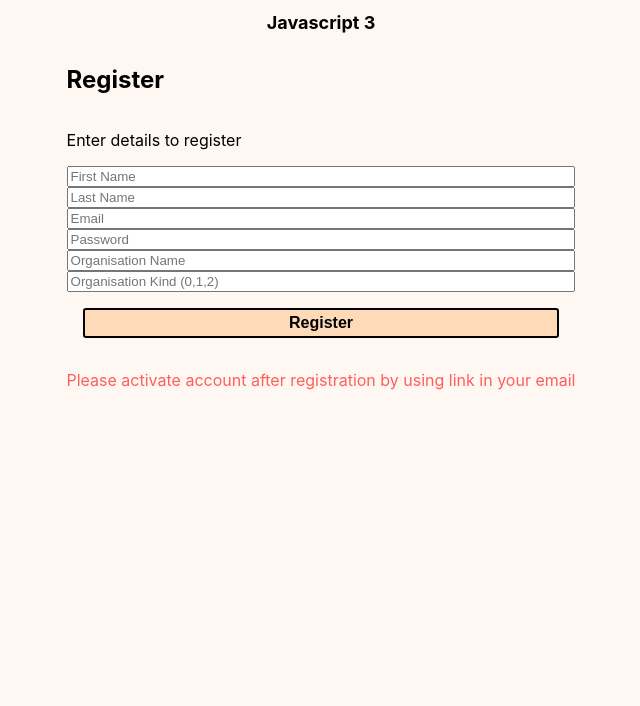
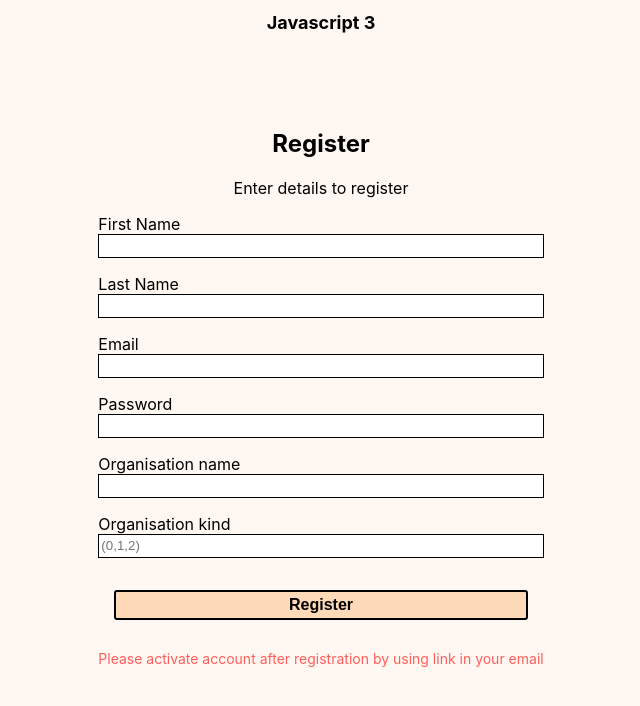
Before and after one commit to hannesdottir/js-lesson-business, a React (Create React App) app: page / in a window 1280 px wide. Shown: the top 706 px of the page, without its empty margins (319-959 px from the left). Built offline with nearby package versions, Linux system fonts and the light colour scheme.

Commit message:
add header and fix files

```diff
--- a/src/components/CreateCustomer.jsx
+++ b/src/components/CreateCustomer.jsx
@@ -25,7 +25,12 @@ const Input = styled.input`
   border: solid 1px black;
 `;
 
-export default function CreateCustomer() {
+const CreateCustomerForm = styled.form`
+  display: flex;
+  flex-direction: column;
+`;
+
+export default function CreateCustomer({ getCustomerList }) {
   const [customerName, setCustomerName] = useState("");
   const [customerOrgNr, setCustomerOrgNr] = useState("");
   const [customerVatNr, setCustomerVatNr] = useState("");
@@ -54,7 +59,17 @@ export default function CreateCustomer() {
       .createCustomer(payload)
       .then((res) => res.json())
       .then((data) => {
-        //TODO ::::::::::::: När användaren har skapat kunden ska kundlistan laddas om från back-end
+        setCustomerName("");
+        setCustomerOrgNr("");
+        setCustomerVatNr("");
+        setCustomerReference("");
+        setCustomerPaymentTerm("");
+        setCustomerWebsite("");
+        setCustomerEmail("");
+        setCustomerPhoneNr("");
+
+        //refresh customer list
+        getCustomerList();
         history.push("/home");
       });
   }
@@ -62,56 +77,67 @@ export default function CreateCustomer() {
   return (
     <div>
       <CreateCustomerStyle>
+        <CreateCustomerForm>
           <h2>Create a new customer</h2>
           <label>Customer name</label>
           <Input
             type="text"
             value={customerName}
             onChange={(e) => setCustomerName(e.target.value)}
+            required
           />
           <label>Organisation number</label>
           <Input
             type="number"
+            placeholder="[0,1,2]"
             value={customerOrgNr}
             onChange={(e) => setCustomerOrgNr(e.target.value)}
+            required
           />
           <label>VatNr</label>
           <Input
-          type="number"
             value={customerVatNr}
+            placeholder="SE**********"
             onChange={(e) => setCustomerVatNr(e.target.value)}
+            required
           />
           <label>Customer reference</label>
           <Input
             type="text"
             value={customerReference}
             onChange={(e) => setCustomerReference(e.target.value)}
+            required
           />
           <label>Payment Term</label>
           <Input
             type="number"
             value={customerPaymentTerm}
             onChange={(e) => setCustomerPaymentTerm(e.target.value)}
+            required
           />
           <label>Website</label>
           <Input
             type="text"
             value={customerWebsite}
             onChange={(e) => setCustomerWebsite(e.target.value)}
+            required
           />
           <label>Email</label>
           <Input
             type="email"
             value={customerEmail}
             onChange={(e) => setCustomerEmail(e.target.value)}
+            required
           />
           <label>Phone number</label>
           <Input
             type="number"
             value={customerPhoneNr}
             onChange={(e) => setCustomerPhoneNr(e.target.value)}
+            required
           />
           <Button onClick={handleCreateCustomer}>Create customer</Button>
+        </CreateCustomerForm>
       </CreateCustomerStyle>
     </div>
   );
--- /dev/null
+++ b/src/components/CustomerList.jsx
@@ -0,0 +1,48 @@
+import React, { useState, useEffect, useContext } from "react";
+import UserKit from "../data/UserKit";
+import Header from "./Header";
+
+import { Link } from "react-router-dom";
+import styled from "styled-components";
+
+const CustomerNameStyling = styled.div`
+  margin-top: 2rem;
+  text-decoration: none;
+  color: black;
+  a:hover {
+    color: lightsalmon;
+  }
+`;
+
+const SmallerCustomerText = styled.p`
+  font-size: 12px;
+`;
+
+export default function CustomerList({ customerList }) {
+  return (
+    <div>
+      <Header />
+      <hr />
+      <h2>All customers</h2>
+
+      {customerList &&
+        customerList.map((customerItem) => {
+          return (
+            <div key={customerItem.id}>
+              <CustomerNameStyling>
+                <Link to={`/customers/${customerItem.id}`}>
+                  <p> {customerItem.name}</p>
+                  <SmallerCustomerText>
+                    Org Number: {customerItem.organisationNr}
+                  </SmallerCustomerText>
+                  <SmallerCustomerText>
+                    Reference: {customerItem.reference}
+                  </SmallerCustomerText>
+                </Link>
+              </CustomerNameStyling>
+            </div>
+          );
+        })}
+    </div>
+  );
+}
--- a/src/components/Header.jsx
+++ b/src/components/Header.jsx
@@ -10,20 +10,30 @@ const Container = styled.div`
   align-items: center;
   justify-content: space-between;
 `;
+
+const LoggedInUserEmailStyle = styled.p`
+  font-size: 12px;
+`;
 const userKit = new UserKit();
 
 export default function Header() {
-  const { loggedInUser, setLoggedInUser } = useContext(UserContext);
+  const { loggedInUser } = useContext(UserContext);
+
   console.log("Loggedinuser", loggedInUser);
 
   let name = "";
+  let email = "";
   if (loggedInUser) {
     name = `${loggedInUser.firstName} ${loggedInUser.lastName}`;
+    email = `${loggedInUser.email}`;
   }
 
   return (
     <Container>
-      <div>Inloggad: {name}</div>
+      <div>
+        <p>Inloggad: {name}</p>
+        <LoggedInUserEmailStyle> {email}</LoggedInUserEmailStyle>
+      </div>
     </Container>
   );
 }
--- a/src/components/Login.jsx
+++ b/src/components/Login.jsx
@@ -4,6 +4,31 @@ import { UserContext } from "../contexts/UserContext";
 import { useHistory } from "react-router-dom";
 import styled from "styled-components";
 
+const Input = styled.input`
+  margin-bottom: 1rem;
+  height: 20px;
+  border: solid 1px black;
+`;
+
+const Button = styled.button`
+  background-color: peachpuff;
+  font-size: 1em;
+  font-weight: 600;
+  margin: 1em;
+  padding: 0.25em 1em;
+  border: 2px solid black;
+  border-radius: 3px;
+`;
+
+const LoginHeading = styled.h2`
+  text-align: center;
+  margin-top: 5rem;
+`;
+
+const ActivateAccountWrapper = styled.div`
+  display: flex;
+  flex-direction: column;
+`;
 export default function Login() {
   const [loginEmail, setLoginEmail] = useState("");
   const [loginPassword, setLoginPassword] = useState("");
@@ -39,41 +64,32 @@ export default function Login() {
       .then((data) => {
         console.log("handleLogin response: ", JSON.stringify(data));
         userKit.setToken(data.token);
-        //TO DO ::::::::::::::: usecontext hämta login info
         history.push("/home");
       });
   }
 
-  const Button = styled.button`
-    background-color: peachpuff;
-    font-size: 1em;
-    font-weight: 600;
-    margin: 1em;
-    padding: 0.25em 1em;
-    border: 2px solid black;
-    border-radius: 3px;
-  `;
-
   return (
     <div>
       {uid && token ? (
-        <div>
+        <ActivateAccountWrapper>
           <h2>Activate Account</h2>
-          <button onClick={handleActivateUser}>Activate User</button>
-        </div>
+          <Button onClick={handleActivateUser}>Activate User</Button>
+        </ActivateAccountWrapper>
       ) : (
         <div>
-          <h2>Login</h2>
-          <input
+          <LoginHeading>Login</LoginHeading>
+
+          <Input
             placeholder="Email"
             value={loginEmail}
             onChange={(e) => setLoginEmail(e.target.value)}
           />
-          <input
+          <Input
             placeholder="Password"
             value={loginPassword}
             onChange={(e) => setLoginPassword(e.target.value)}
           />
+
           <Button onClick={handleLogin}>Login</Button>
         </div>
       )}
--- a/src/components/Registration.jsx
+++ b/src/components/Registration.jsx
@@ -14,13 +14,30 @@ const Button = styled.button`
 
 const RegistrationText = styled.p`
   color: #fd00009e;
+  font-size: 14px;
 `;
 
 const RegistrationWrapper = styled.div`
   display: flex;
   flex-direction: column;
+  margin-top: 4rem;
+  align-self: center;
 `;
 
+const Input = styled.input`
+  margin-bottom: 1rem;
+  height: 20px;
+  border: solid 1px black;
+`;
+
+const RegisterHeading = styled.div`
+  text-align: center;
+`;
+
+const RegisterForm = styled.form`
+  display: flex;
+  flex-direction: column;
+`;
 export default function Registration() {
   //registration
   const [firstName, setFirstName] = useState("");
@@ -45,44 +62,61 @@ export default function Registration() {
   }
 
   return (
+    <div>
       <RegistrationWrapper>
+        <RegisterForm>
+          <RegisterHeading>
             <h2>Register</h2>
             <p>Enter details to register</p>
+          </RegisterHeading>
 
-      <input
-        placeholder="First Name"
+          <label>First Name</label>
+          <Input
             value={firstName}
             onChange={(e) => setFirstName(e.target.value)}
+            required
           />
-      <input
-        placeholder="Last Name"
+          <label>Last Name</label>
+          <Input
             value={lastName}
             onChange={(e) => setLastName(e.target.value)}
+            required
           />
-      <input
-        placeholder="Email"
+
+          <label>Email</label>
+          <Input
             value={email}
             onChange={(e) => setEmail(e.target.value)}
+            required
           />
-      <input
-        placeholder="Password"
+
+          <label>Password</label>
+          <Input
             value={password}
             onChange={(e) => setPassword(e.target.value)}
+            required
           />
-      <input
-        placeholder="Organisation Name"
+
+          <label>Organisation name</label>
+          <Input
             value={organisationName}
             onChange={(e) => setOrganisationName(e.target.value)}
+            required
           />
-      <input
-        placeholder="Organisation Kind (0,1,2)"
+          <label>Organisation kind</label>
+          <Input
+            placeholder="(0,1,2)"
             value={organisationKind}
             onChange={(e) => setOrganisationKind(e.target.value)}
+            required
           />
+
           <Button onClick={handleRegister}>Register</Button>
+        </RegisterForm>
         <RegistrationText>
           Please activate account after registration by using link in your email
         </RegistrationText>
       </RegistrationWrapper>
+    </div>
   );
 }
--- a/src/contexts/CustomerListContext.js
+++ b/src/contexts/CustomerListContext.js
@@ -1,3 +1,3 @@
 import React, { createContext } from "react";
 
-export const CustomerListContext = createContext([]);
+export const CustomerListContext = createContext();
--- a/src/pages/CustomerDetail.jsx
+++ b/src/pages/CustomerDetail.jsx
@@ -1,35 +1,16 @@
 import React, { useEffect, useState, useContext } from "react";
-import { UserContext } from "../contexts/UserContext";
 import UserKit from "../data/UserKit";
 import Header from "../components/Header";
 import { useHistory } from "react-router-dom";
 import styled from "styled-components";
 
 export default function CustomerDetail(props) {
-  const { loggedInUser, setLoggedInUser } = useContext(UserContext);
   const [customerDetail, setCustomerDetail] = useState({});
 
   const userKit = new UserKit();
   const history = useHistory();
   //console.log("CustomerDetail started props: ", JSON.stringify(props));
   //console.log(props.match.params.slug);
-
-  //only get logged in user once
-  useEffect(() => {
-    if (!loggedInUser) {
-      getLoggedInUser();
-    }
-  }, []);
-
-  function getLoggedInUser() {
-    userKit
-      .getLoggedInUser()
-      .then((res) => res.json())
-      .then((data) => {
-        setLoggedInUser(data);
-        console.log("getloggedinuser", data);
-      });
-  }
 
   useEffect(() => {
     getCustomerDetail();
@@ -48,8 +29,9 @@ export default function CustomerDetail(props) {
   }
 
   function handleDeleteCustomer() {
-    userKit.deleteCustomer(customerDetail.id).then((data) => {});
-    history.push("/home");
+    userKit.deleteCustomer(customerDetail.id).then((data) => {
+      history.push("/home");
+    });
   }
 
   const Button = styled.button`
@@ -69,7 +51,7 @@ export default function CustomerDetail(props) {
       <p>Customer name: {customerDetail.name}</p>
       <p>Organisation Number: {customerDetail.organisationNr}</p>
       <p>Vat Number: {customerDetail.vatNr}</p>
-      <p>Reference: {customerDetail.reference}</p>
+      <p>Customer reference: {customerDetail.reference}</p>
       <p>Payment Term: {customerDetail.paymentTerm}</p>
       <p>Website: {customerDetail.website}</p>
       <p>email: {customerDetail.email}</p>
--- a/src/pages/CustomerList.jsx
+++ /dev/null
@@ -1,76 +0,0 @@
-import React, { useState, useEffect, useContext } from "react";
-import UserKit from "../data/UserKit";
-import Header from "../components/Header";
-import { UserContext } from "../contexts/UserContext";
-//import { CustomerListContext } from "../contexts/CustomerListContext";
-import { Link } from "react-router-dom";
-import styled from "styled-components";
-
-const CustomerNameStyling = styled.div`
-  margin-top: 2rem;
-  text-decoration: none;
-  color: black;
-  a:hover {
-    color: lightsalmon;
-  }
-`;
-export default function CustomerList() {
-  const { loggedInUser, setLoggedInUser } = useContext(UserContext);
-  // const { customerList, setCustomerList } = useContext(CustomerListContext);
-  const [customerList, setCustomerList] = useState([]);
-
-  const userKit = new UserKit();
-
-  //only get logged in user once
-  useEffect(() => {
-    if (!loggedInUser) {
-      getLoggedInUser();
-    }
-  }, []);
-
-  function getLoggedInUser() {
-    userKit
-      .getLoggedInUser()
-      .then((res) => res.json())
-      .then((data) => {
-        setLoggedInUser(data);
-        console.log("getloggedinuser", data);
-      });
-  }
-
-  useEffect(() => {
-    getCustomerList();
-  }, []);
-
-  function getCustomerList() {
-    console.log("getCustomerList started");
-    userKit
-      .getCustomerList()
-      .then((res) => res.json())
-      .then((data) => {
-        setCustomerList(data.results);
-        console.log(data.results);
-      });
-  }
-
-  return (
-    <div>
-      <Header />
-      <hr />
-      <h2>All customers</h2>
-
-      {customerList &&
-        customerList.map((customerItem) => {
-          return (
-            <div key={customerItem.id}>
-              <CustomerNameStyling>
-                <Link to={`/customers/${customerItem.id}`}>
-                  {customerItem.name}
-                </Link>
-              </CustomerNameStyling>
-            </div>
-          );
-        })}
-    </div>
-  );
-}
--- a/src/pages/Home.jsx
+++ b/src/pages/Home.jsx
@@ -1,14 +1,53 @@
 import React, { useState, useEffect, useContext } from "react";
-import CustomerList from "./CustomerList";
+import CustomerList from "../components/CustomerList";
 import CreateCustomer from "../components/CreateCustomer";
+import UserKit from "../data/UserKit";
+import { UserContext } from "../contexts/UserContext";
 
 export default function Home() {
+  const { loggedInUser, setLoggedInUser } = useContext(UserContext);
   const [customerList, setCustomerList] = useState([]);
 
+  const userKit = new UserKit();
+
+  //only get logged in user once
+  useEffect(() => {
+    if (!loggedInUser) {
+      getLoggedInUser();
+    }
+  }, []);
+
+  function getLoggedInUser() {
+    userKit
+      .getLoggedInUser()
+      .then((res) => res.json())
+      .then((data) => {
+        setLoggedInUser(data);
+        console.log("getloggedinuser", data);
+      });
+  }
+
+  useEffect(() => {
+    getCustomerList();
+  }, []);
+
+  function getCustomerList() {
+    console.log("getCustomerList started");
+    userKit
+      .getCustomerList()
+      .then((res) => res.json())
+      .then((data) => {
+        setCustomerList(data.results);
+        console.log(data.results);
+      });
+  }
   return (
     <>
-      <CustomerList />
-      <CreateCustomer />
+      <CustomerList
+        customerList={customerList}
+        setCustomerList={setCustomerList}
+      />
+      <CreateCustomer getCustomerList={getCustomerList} />
     </>
   );
 }
```
Also changed, not shown: src/App.js (+4 -6 lines). Lines whose indentation alone changed are shown as unchanged.
